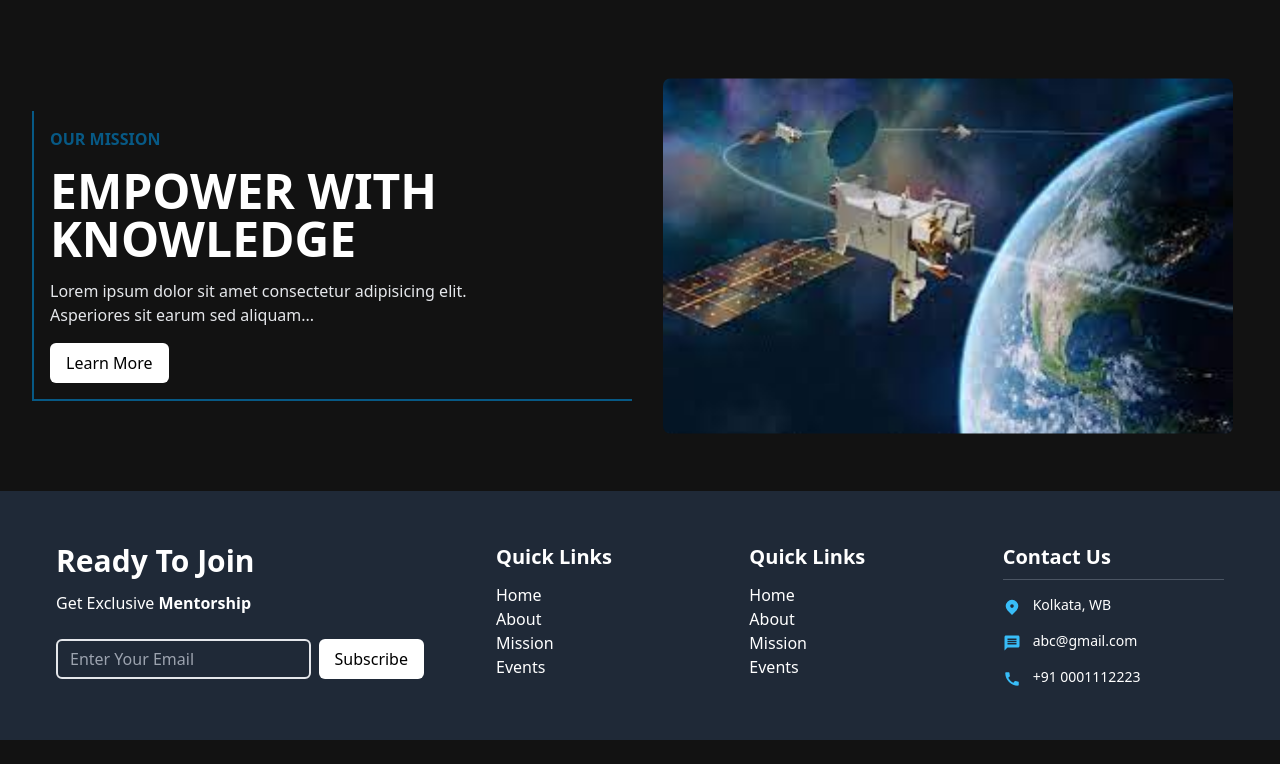
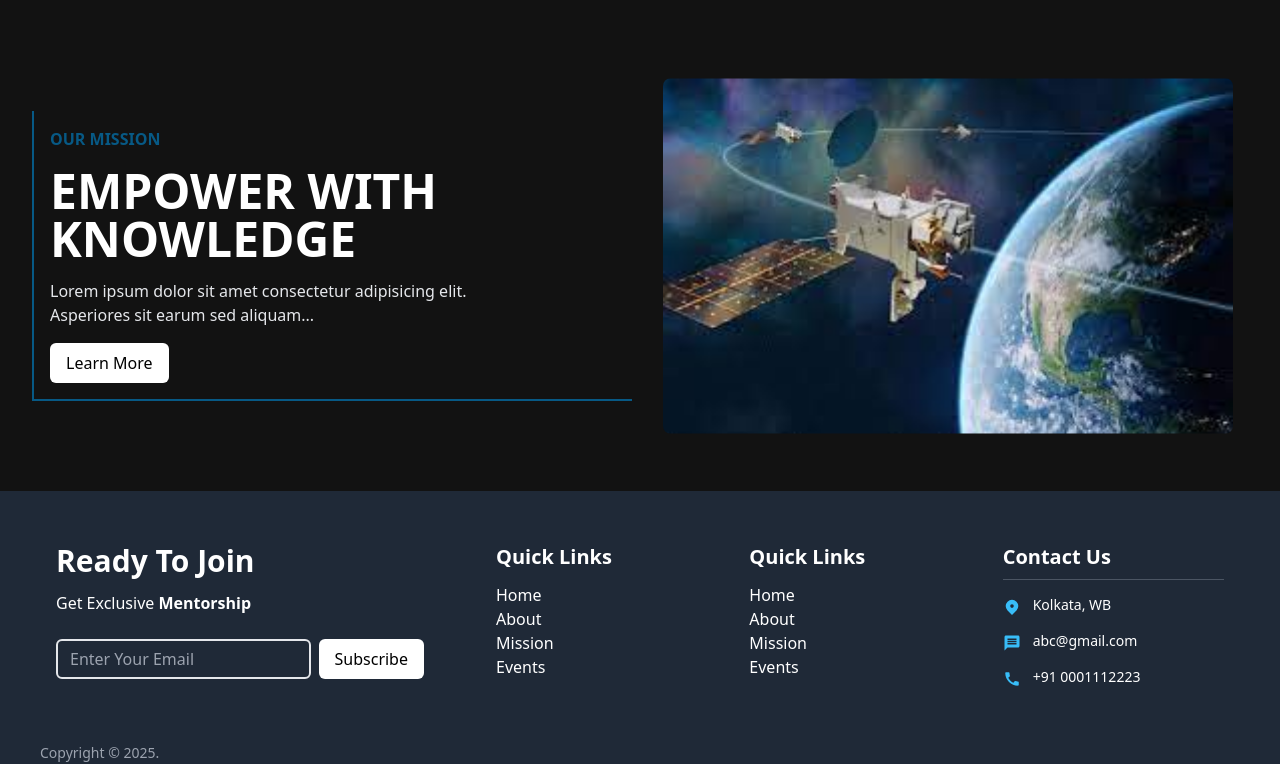
Before and after one commit to Surajit-Tunga/Mahakash, a React (Vite) app: page / in a window 1280 px wide. Shown: the part 1475-2239 px from the top of the page. Before the commit the page ends 2215 px from the top, so only its background shows below. Built offline with nearby package versions, Linux system fonts and the light colour scheme.

Commit message:
Update Footer.jsx

```diff
--- a/src/components/Footer.jsx
+++ b/src/components/Footer.jsx
@@ -74,7 +74,14 @@ const Footer = () => {
                      </div>
                     </div>
                   </div>
-
+                </div>
+            </div>
+            {/* Bottom */}
+            <div className='hidden sm:block'>
+                <div>
+                    <span className='text-sm text-gray-400'>
+                        Copyright &copy; 2025.
+                    </span>
                 </div>
             </div>
         </section>
```
